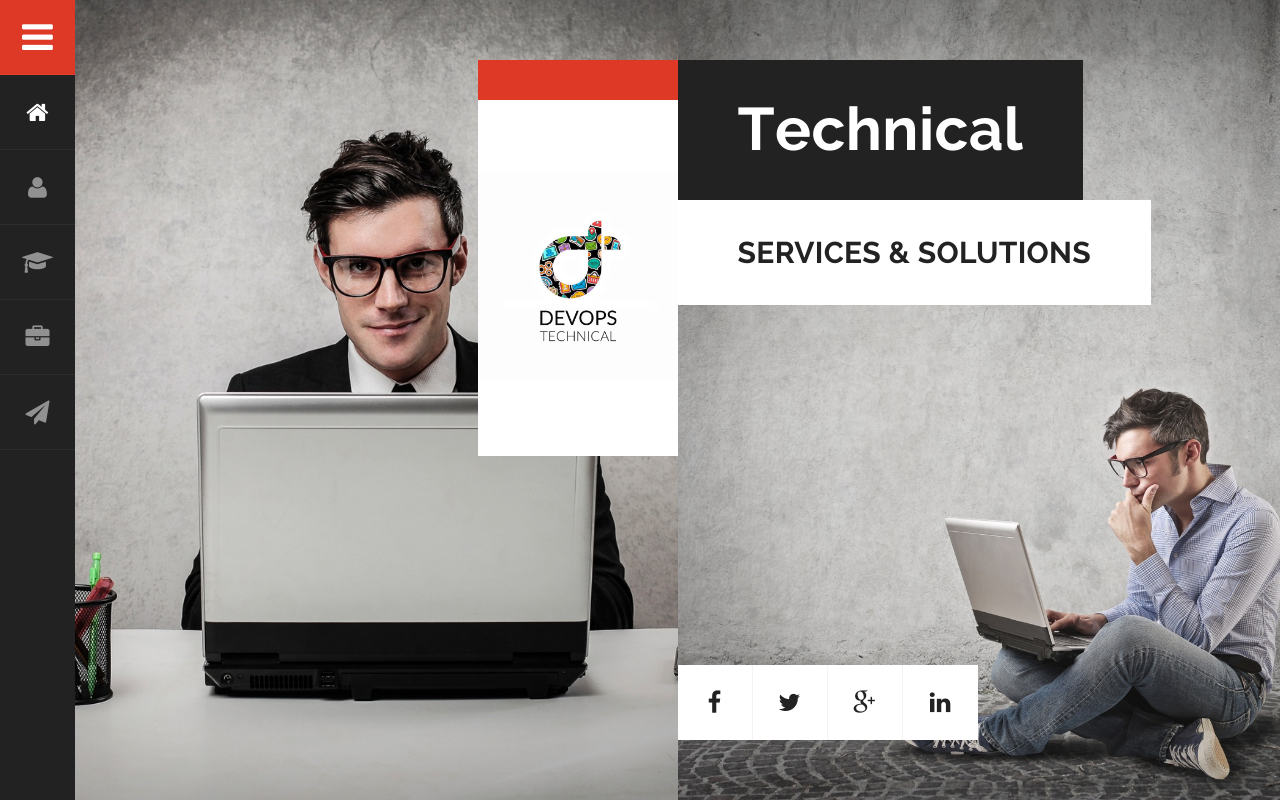
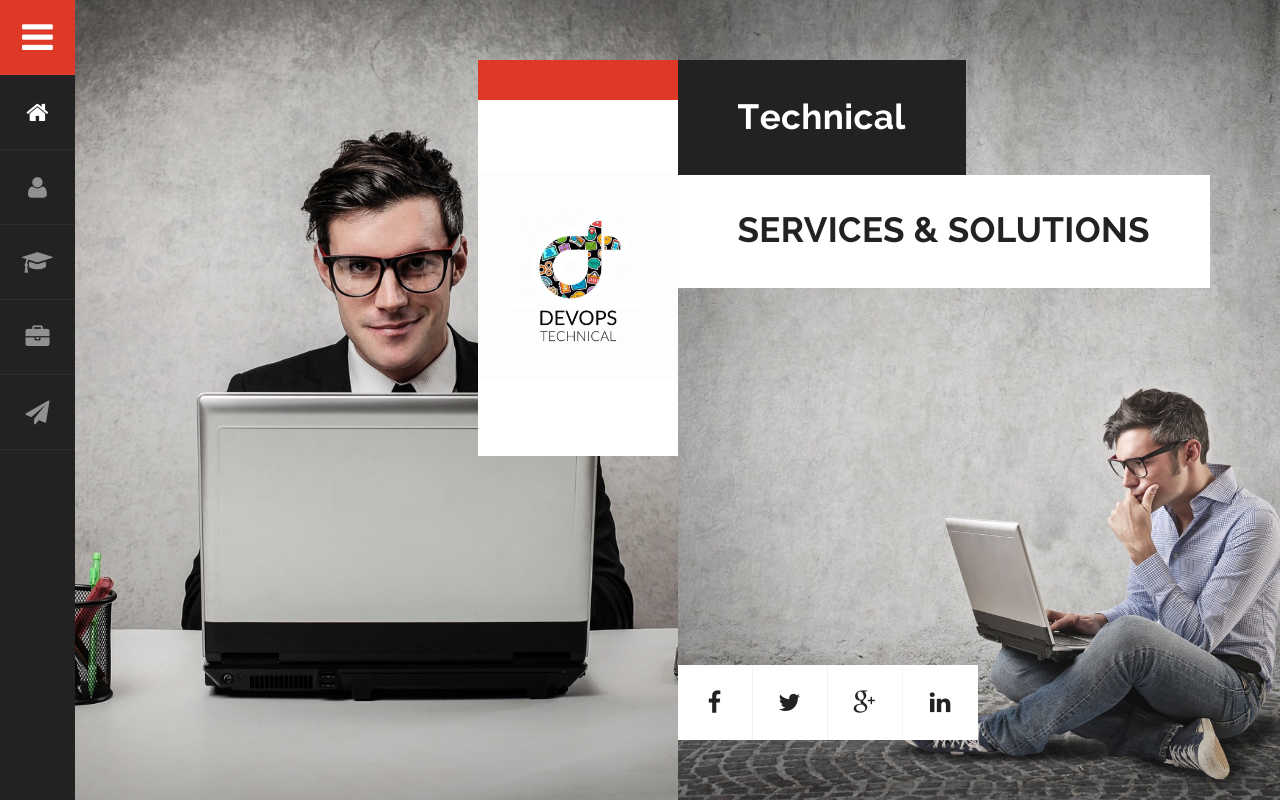
Before and after one commit to Nizam35/Devops, a plain HTML site: page index.html in a window 1280 px wide. Drawn offline with Linux system fonts and the light colour scheme; some packages are replaced by stand-ins of ours.

Commit message:
This is my first commit

```diff
--- a/index.html
+++ b/index.html
@@ -34,6 +34,10 @@
         <link href="css/nojs.css" rel="stylesheet" type="text/css">
     </noscript>
     <style>
+        .hid{
+            font-size:35px!important;
+
+        }
     @media only screen and (max-width:400px){
         .hid{
             display:none !important;
```
